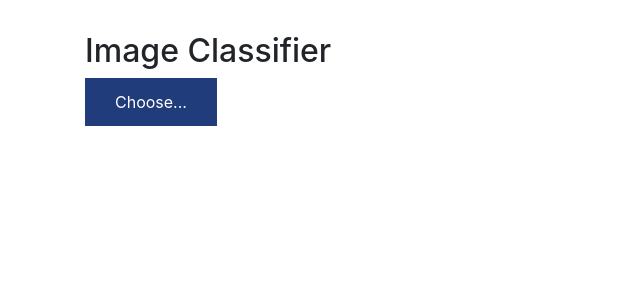
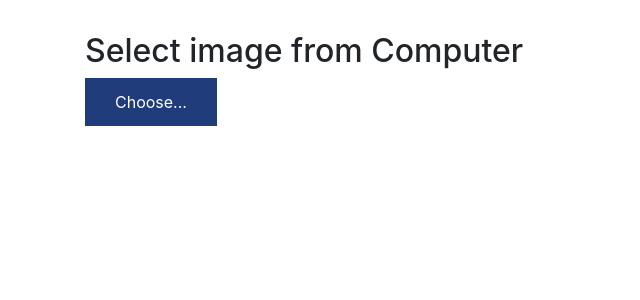
Before and after one commit to saad415/Weather-Deep-Learning, a Flask app: page / in a window 1280 px wide. Shown: the part 56-356 px from the top of the page, without its empty margins (0-640 px from the left). Run offline with Flask 3, Linux system fonts and the light colour scheme; some libraries are stand-ins or nearby versions.

Commit message:
changes in index.html

```diff
--- a/templates/index.html
+++ b/templates/index.html
@@ -1,6 +1,6 @@
 {% extends "base.html" %} {% block content %}
 
-<h2>Image Classifier</h2>
+<h2>Select image from Computer</h2>
 
 <div>
     <form id="upload-file" method="post" enctype="multipart/form-data">
```
Also changed, not shown: 1 other file.
